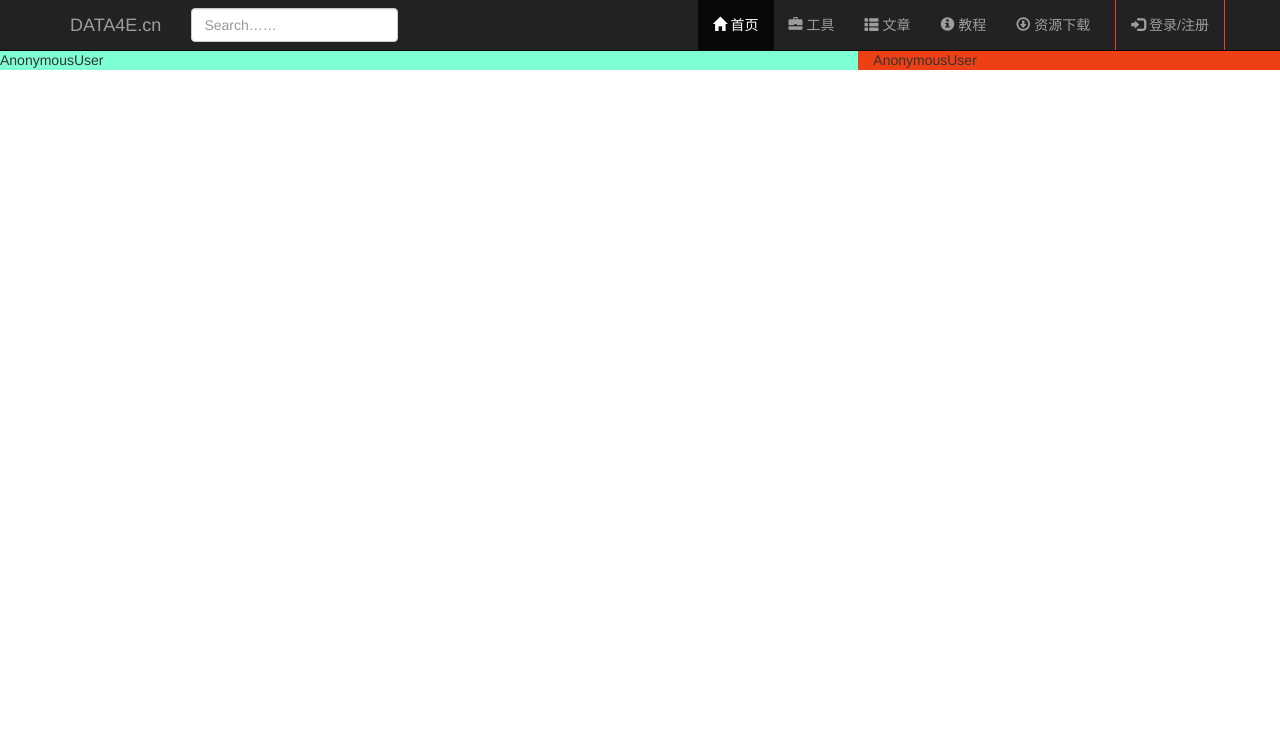
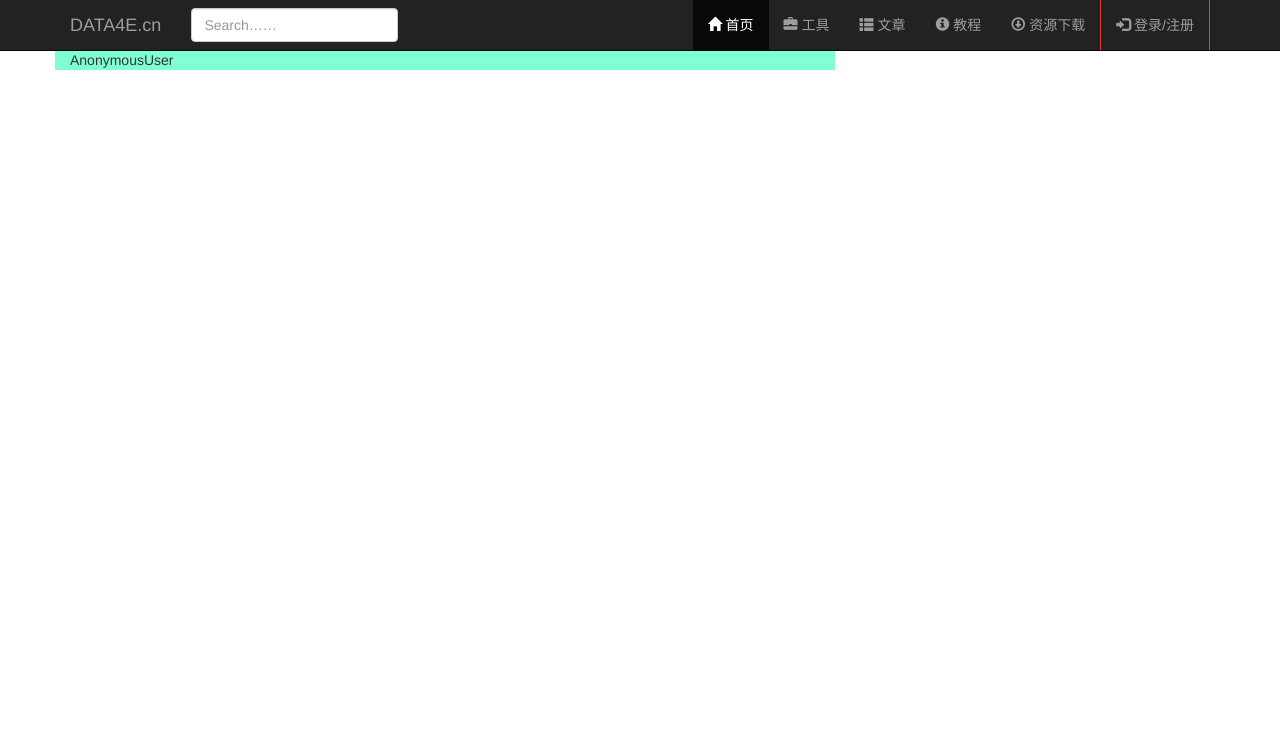
Before and after one commit to data4e/data4e, a Django app: template templates/profile.html in a window 1280 px wide. Shown: the top 739 px of the page. Run offline with Django 3.2, Linux system fonts and the light colour scheme; the template is opened without the code that fills it, so the values that code supplies are empty; some libraries are stand-ins or nearby versions.

Commit message:
新增页面、路由

```diff
--- a/data4e/urls.py
+++ b/data4e/urls.py
@@ -21,7 +21,7 @@ from django.contrib import admin
 from . import view
 
 urlpatterns = [
-    path('article/', view.article),
+    path('article/', include('article.urls', namespace='article')),
     path('', view.index, name='index'),
     path('myAdmin/', admin.site.urls),
     path('tools/', view.tools),
--- a/static/style.css
+++ b/static/style.css
@@ -3,7 +3,7 @@
     border-style:solid;
     border-color:#ed4014;
     border-width: 0 1px 0 1px;
-    margin-left: 10px
+    margin-right: 15px;
 }
 .avatar{
     width: 20px;
@@ -20,13 +20,11 @@ footer{
     background-color: #101010;
     width: 100%;
     height: 60px;
-    /*position: absolute;*/
     bottom: 0;
     clear: both;
     padding: 5px 0 5px 0;
 }
 .footer-content {
-    margin: 0 100px 0 100px;
     height: 100%;
     text-align: center;
 }
@@ -46,8 +44,9 @@ footer{
 }
 /*默认的内容高度*/
 .content-default{
-    margin-top: 50px;
-    min-height: calc(100vh - 110px)
+    min-height: calc(100vh - 110px);
+    max-width: 1140px;
+    margin: 50px auto auto auto;
 }
 /*登录部分*/
 .login-content{
--- a/templates/base-content.html
+++ b/templates/base-content.html
@@ -1,11 +1,11 @@
 {% extends 'base.html' %}
 {% block content %}
     <div class="row">
-        <div class="content-left col-lg-8">
+        <div class="content-left col-lg-8 col-xs-12">
             {% block content-left %}
             {% endblock %}
         </div>
-        <div class="content-right col-lg-4">
+        <div class="content-right col-lg-4 col-xs-12">
             {% block content-right %}
             {% endblock %}
         </div>
--- a/templates/profile.html
+++ b/templates/profile.html
@@ -8,5 +8,4 @@
     </div>
 {% endblock %}
 {% block content-right %}
-    {{ request.user }}
 {% endblock %}
```
Also changed, not shown: templates/article-list.html (added, +10 -0 lines), apps/article/urls.py (added), apps/common/urls.py (added), apps/resources/urls.py (added).
